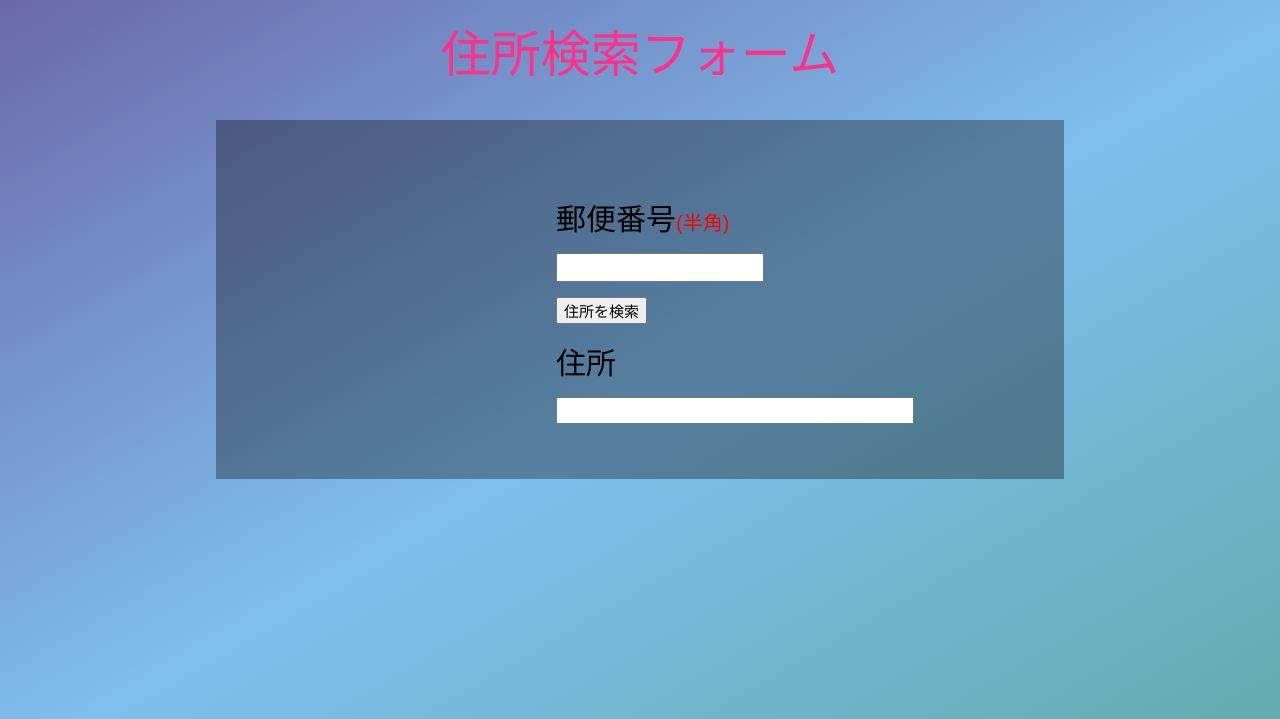
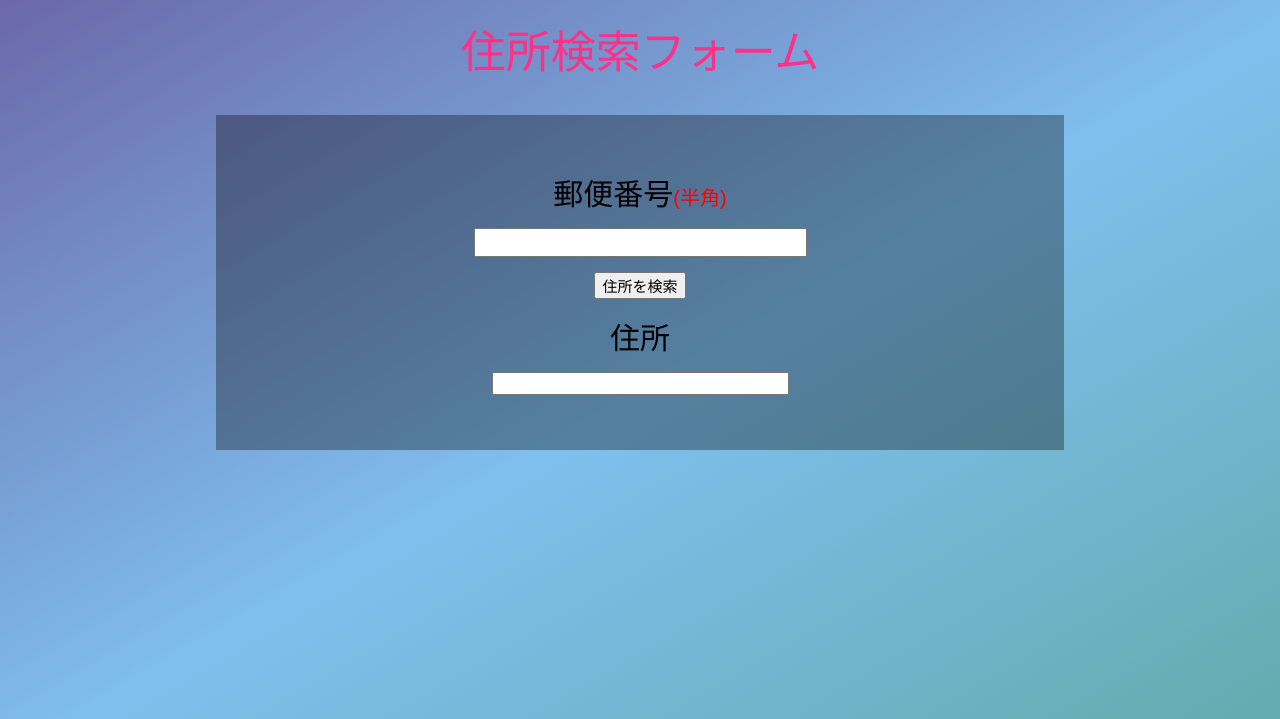
Before and after one commit to fyui001/cakephp, a CakePHP app: the page made by app/View/Postcodes/index.ctp in a window 1280 px wide. Shown: the top 719 px of the page. Run offline with PHP 8.4 and a stand-in for CakePHP, Linux system fonts and the light colour scheme; the template is opened without the code that fills it, so the values that code supplies are empty; some libraries are stand-ins or nearby versions.

Commit message:
フロントの修正

```diff
--- a/app/View/Postcodes/index.ctp
+++ b/app/View/Postcodes/index.ctp
@@ -7,26 +7,26 @@
     <script src="https://code.jquery.com/jquery-3.3.1.js"></script>
     <title>住所検索フォーム</title>
 </head>
+
 <body>
     <header>
         <p class="title">住所検索フォーム</p>
     </header>
     <main>
-
         <form id="form" action="sent.php" method="post">
             <div id="form-item">
 
                 <div id="form-PostNum">
-          <p>郵便番号<span id="sub">(半角)</span></p>
-          <input type="text" id="PostNum" name="PostNum" autocomplete="off">
+                    <p>郵便番号<span class="sub">(半角)</span></p>
+                    <input type= "text" class="PostNum" name="PostNum" autocomplete="off" size="25">
                 </div>
-        <button type="button" id="but1">住所を検索</button>
+
+                <button type="button" class="but1">住所を検索</button>
 
                 <div id="form-address">
                     <p>住所</p>
-          <input type="text" id="address" name="address">
+                    <input type="text" class="address" name="address" size="30">
                 </div>
-
 
             </form>
 
@@ -34,12 +34,10 @@
         <footer></footer>
 
         <script>
-    $('#but1').click(function(event){
+        $('.but1').click(function(event){
             event.preventDefault();
-      var PostNum = $('#PostNum').val();
-
+            var PostNum = $('.PostNum').val();
             $.ajax({
-        async: false,
                 type: 'POST',
                 url: '/postcodes/add',
                 dataType:'json',
@@ -50,18 +48,18 @@
                     alert(data.Message);
                 }else if(data.Status === true){
                     if(data.address.length === 1){
-            $('#address').val("");
-            $('#address').val(data.address[0]['prefecture'] +data.address[0]['city'] + data.address[0]['town']);
+                        $('.address').val("");
+                        $('.address').val(data.address[0]['prefecture'] +data.address[0]['city'] + data.address[0]['town']);
                     }else{
                         console.log(data.addres);
-            $("#address").replaceWith("<select id='address' size='9'></select>");
-            $('#address').val(0);
+                        $(".address").replaceWith("<select class='address' size='9'></select>");
+                        $('.address').val(0);
                         $.each(data.address, function(key, value){
-              $('#address').append("<option hidden>選択してください。</option>" , "<option>"+value['prefecture']+value['city']+value['town']+"</option>");
-              $('#address').change(function(){
+                            $('.address').append("<option hidden>選択してください。</option>" , "<option>"+value['prefecture']+value['city']+value['town']+"</option>");
+                            $('.address').change(function(){
                                 var add = $(this).val();
-                $('#address').replaceWith("<input id='address'>");
-                $('#address').val(add);
+                                $('.address').replaceWith("<input class='address' size='30'>");
+                                $('.address').val(add);
                             });
                         });
                     }
--- a/app/webroot/css/Postcodes/Mystyle.css
+++ b/app/webroot/css/Postcodes/Mystyle.css
@@ -6,7 +6,7 @@ html, body{
 
 }
 .title{
-  font-size:50px;
+  font-size:45px;
   color:#ff3088;
   text-align:center;
   padding-top:30px;
@@ -17,19 +17,16 @@ html, body{
   padding:40px;
   margin:40px auto;
   background-color: rgba(00,00,00, 0.33);
+  text-align:center;
 
 }
 #form-item{
   color:#000;
-  padding:none;
-  padding-top:20px;
-  padding-left:300px;
-  text-align: left;
-
+  margin:auto;
 }
-#PostNum{
+.PostNum{
   height:23px;
-  width: 200px;
+  width: auto;
   font-size: 20px;
 }
 #form-item p{
@@ -37,21 +34,20 @@ html, body{
   padding:10px 0;
   padding-bottom:18px;
 }
-#form-item #sub{
+#form-item .sub{
   color:#ff0000;
   font-size:20px;
 }
 #form-PostNum{
   padding:15px 0;
 }
-
 #form-address{
   padding:15px 0;
 }
-#address{
-  width:350px;
-  font-size:18px;
+.address{
+  width:auto;
+  font-size:15px;
   }
-#but1{
+.but1{
   font-size: 15px;
 }
```
Also changed, not shown: app/View/Postcodes/add.ctp (deleted). Lines whose indentation alone changed are shown as unchanged.
